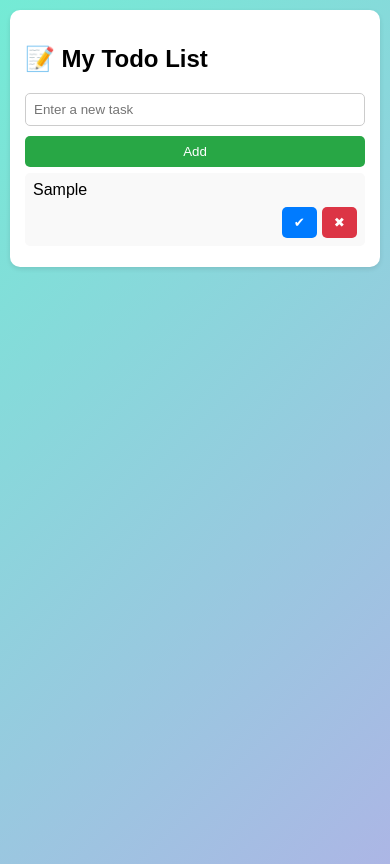
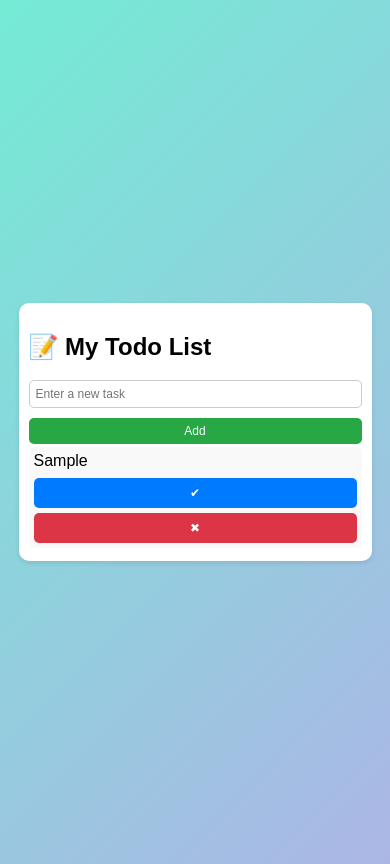
Before and after one commit to Boluwatife180872/2nd-Todo-List, a plain HTML site: page index.html in a window 390 px wide. Both pictures are taken after typing "Sample" into the empty fields and a click on the button "Add". Drawn offline with Linux system fonts and the light colour scheme.

Commit message:
Update Todo app

```diff
--- a/styles.css
+++ b/styles.css
@@ -105,3 +105,59 @@ li.completed {
     justify-content: flex-end;
   }
 }
+
+@media (max-width: 768px) {
+  #todo-container {
+    max-width: 90%;
+    padding: 15px;
+  }
+
+  input[type="text"] {
+    font-size: 14px;
+  }
+
+  button {
+    font-size: 14px;
+  }
+
+  li {
+    padding: 6px;
+    margin: 4px 0;
+  }
+}
+
+@media (max-width: 480px) {
+  body {
+    flex-direction: column;
+    align-items: stretch;
+  }
+
+  #todo-container {
+    padding: 10px;
+  }
+
+  input[type="text"] {
+    font-size: 12px;
+    padding: 6px;
+  }
+
+  button {
+    font-size: 12px;
+    padding: 6px;
+  }
+
+  li {
+    padding: 5px;
+    margin: 3px 0;
+  }
+
+  .actions {
+    flex-direction: column;
+    gap: 5px;
+    width: 100%;
+  }
+
+  .actions button {
+    width: 100%;
+  }
+}
```
